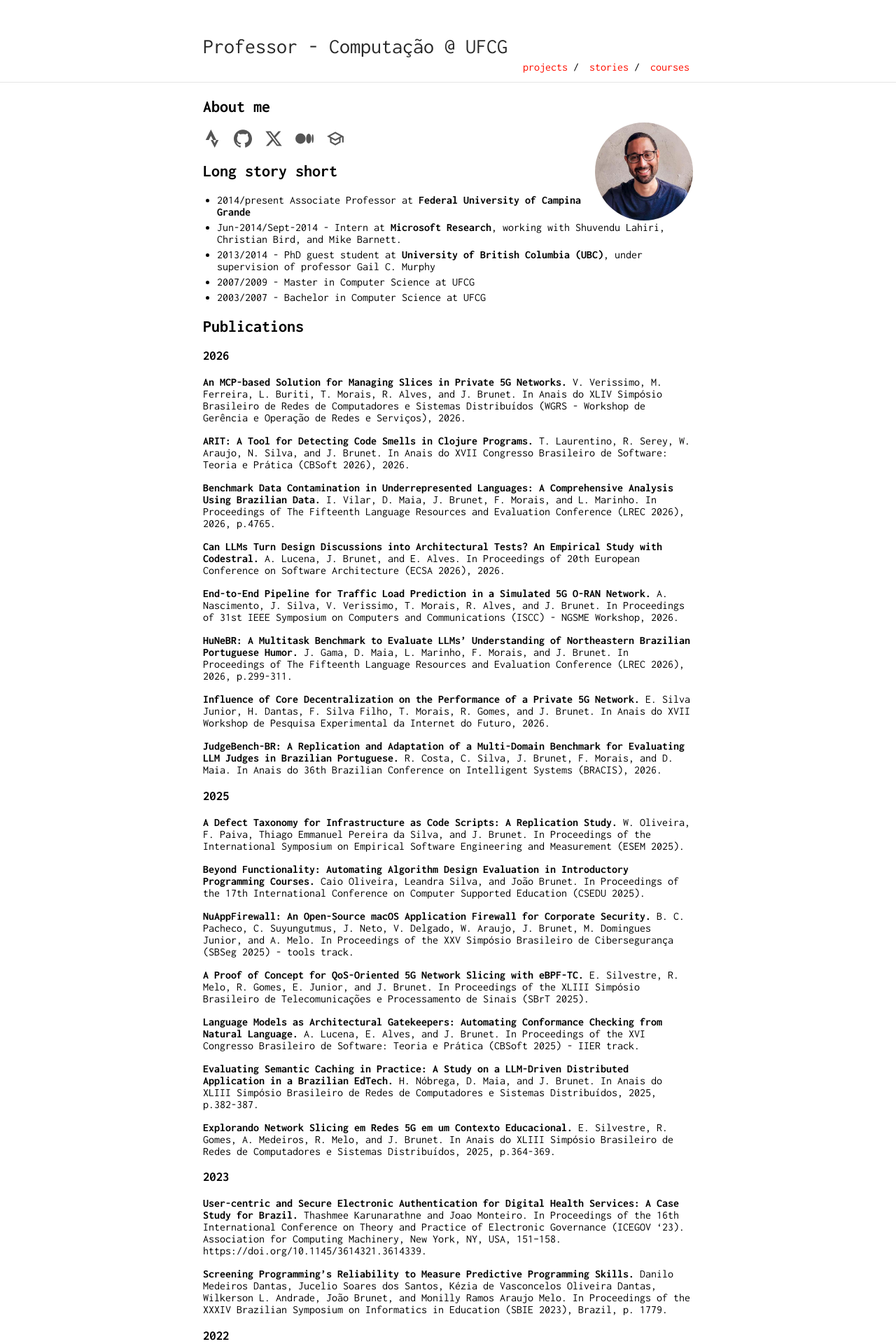
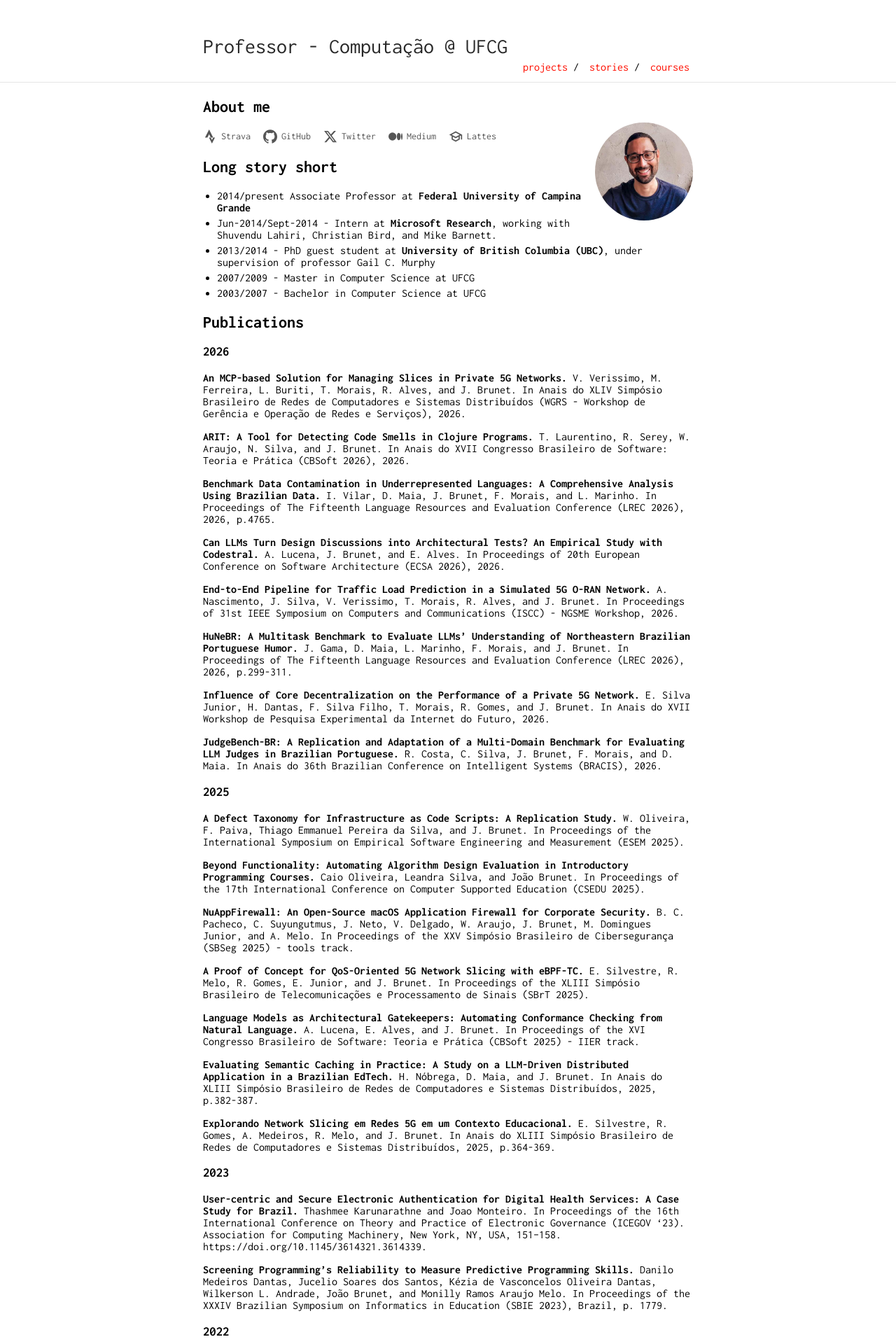
Before and after one commit to joaoarthurbm/joaoarthurbm.github.io, a Jekyll site: the page built from index.md, in a window 1280 px wide. Shown: the top 1920 px of the page at 70% size. Built offline with Jekyll 4.4.1, drawn with Linux system fonts in a browser that asks for light colours; our own code applies the rules of GitHub Pages for plain Markdown files.

Commit message:
add text labels next to SVG icons

```diff
--- a/_sass/_style.scss
+++ b/_sass/_style.scss
@@ -105,15 +105,21 @@ hr {
     a {
         display: inline-flex;
         align-items: center;
+        gap: 6px;
+        font-size: 14px;
+        color: #555;
         svg {
-            width: 26px;
-            height: 26px;
+            width: 20px;
+            height: 20px;
             fill: #555;
             transition: fill 0.2s, transform 0.2s;
         }
-        &:hover svg {
-            fill: $accent;
-            transform: scale(1.2);
+        &:hover {
+            color: $accent;
+            svg {
+                fill: $accent;
+                transform: scale(1.15);
+            }
         }
     }
 }
--- a/index.md
+++ b/index.md
@@ -9,18 +9,23 @@ layout: default
 <div class="social-links">
   <a href="https://www.strava.com/athletes/1313577" target="_blank" title="Strava">
     <svg viewBox="0 0 24 24" xmlns="http://www.w3.org/2000/svg"><path d="M15.387 17.944l-2.089-4.116h-3.065L15.387 24l5.15-10.172h-3.066m-7.008-5.599l2.836 5.598h4.172L10.463 0l-7 13.828h4.169"/></svg>
+    Strava
   </a>
   <a href="https://www.github.com/joaoarthurbm" target="_blank" title="GitHub">
     <svg viewBox="0 0 24 24" xmlns="http://www.w3.org/2000/svg"><path d="M12 .297c-6.63 0-12 5.373-12 12 0 5.303 3.438 9.8 8.205 11.385.6.113.82-.258.82-.577 0-.285-.01-1.04-.015-2.04-3.338.724-4.042-1.61-4.042-1.61C4.422 18.07 3.633 17.7 3.633 17.7c-1.087-.744.084-.729.084-.729 1.205.084 1.838 1.236 1.838 1.236 1.07 1.835 2.809 1.305 3.495.998.108-.776.417-1.305.76-1.605-2.665-.3-5.466-1.332-5.466-5.93 0-1.31.465-2.38 1.235-3.22-.135-.303-.54-1.523.105-3.176 0 0 1.005-.322 3.3 1.23.96-.267 1.98-.399 3-.405 1.02.006 2.04.138 3 .405 2.28-1.552 3.285-1.23 3.285-1.23.645 1.653.24 2.873.12 3.176.765.84 1.23 1.91 1.23 3.22 0 4.61-2.805 5.625-5.475 5.92.42.36.81 1.096.81 2.22 0 1.606-.015 2.896-.015 3.286 0 .315.21.69.825.57C20.565 22.092 24 17.592 24 12.297c0-6.627-5.373-12-12-12"/></svg>
+    GitHub
   </a>
   <a href="https://www.twitter.com/joaobrunet" target="_blank" title="Twitter">
     <svg viewBox="0 0 24 24" xmlns="http://www.w3.org/2000/svg"><path d="M18.244 2.25h3.308l-7.227 8.26 8.502 11.24H16.17l-5.214-6.817L4.99 21.75H1.68l7.73-8.835L1.254 2.25H8.08l4.713 6.231zm-1.161 17.52h1.833L7.084 4.126H5.117z"/></svg>
+    Twitter
   </a>
   <a href="https://medium.com/@joaoarthurbm" target="_blank" title="Medium">
     <svg viewBox="0 0 24 24" xmlns="http://www.w3.org/2000/svg"><path d="M13.54 12a6.8 6.8 0 01-6.77 6.82A6.8 6.8 0 010 12a6.8 6.8 0 016.77-6.82A6.8 6.8 0 0113.54 12zM20.96 12c0 3.54-1.51 6.42-3.38 6.42-1.87 0-3.39-2.88-3.39-6.42s1.52-6.42 3.39-6.42 3.38 2.88 3.38 6.42M24 12c0 3.17-.53 5.75-1.19 5.75-.66 0-1.19-2.58-1.19-5.75s.53-5.75 1.19-5.75C23.47 6.25 24 8.83 24 12z"/></svg>
+    Medium
   </a>
   <a href="http://lattes.cnpq.br/7892247821251194" target="_blank" title="Lattes">
     <svg viewBox="0 0 24 24" xmlns="http://www.w3.org/2000/svg"><path d="M12 3L1 9l4 2.18v6L12 21l7-3.82v-6l2-1.09V17h2V9L12 3zm6.82 6L12 12.72 5.18 9 12 5.28 18.82 9zM17 15.99l-5 2.73-5-2.73v-3.72L12 15l5-2.73v3.72z"/></svg>
+    Lattes
   </a>
 </div>
 
```
